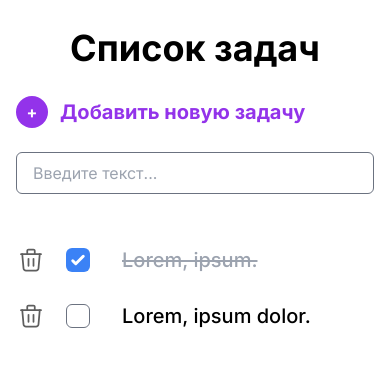
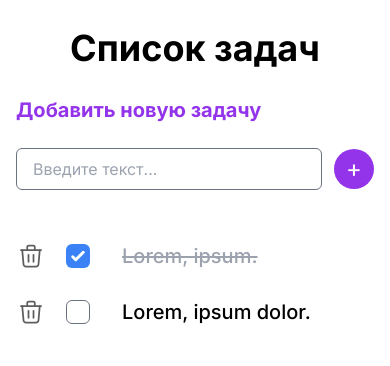
Before and after one commit to z-takaev/react-todo-app, a React (Create React App) app: page / in a window 390 px wide. Shown: the top 366 px of the page. Built offline with nearby package versions, Linux system fonts and the light colour scheme.

Commit message:
fix mobile layout

```diff
--- a/src/App.js
+++ b/src/App.js
@@ -8,15 +8,18 @@ function App() {
       </header>
 
       <main className="container mx-auto px-4 sm:px-0">
-        <button className="flex items-center text-xl text-purple-600 font-bold cursor-pointer sm:text-2xl before:content-['+'] before:w-8 before:h-8 before:mr-3 before:bg-purple-600 before:text-white before:text-base before:rounded-full before:inline-flex before:justify-center before:items-center">
-          Добавить новую задачу
-        </button>
+        <h2 className="text-xl text-purple-600 font-bold sm:text-2xl">Добавить новую задачу</h2>
 
-        <input
-          className="w-] form-input mt-6  py-2 px-4 text-md w-full sm:text-lg sm:w-[500px] rounded-md placeholder:text-gray-400"
-          type="text"
-          placeholder="Введите текст..."
-        />
+        <div className="flex items-center mt-6">
+          <input
+            className="form-input grow mr-3 py-2 px-4 text-md sm:text-lg sm:max-w-[500px] rounded-md placeholder:text-gray-400"
+            type="text"
+            placeholder="Введите текст..."
+          />
+          <button className="w-10 h-10 bg-purple-600 text-white text-2xl text-bold  rounded-full flex justify-center items-center">
+            +
+          </button>
+        </div>
 
         <ul className="mt-12 w-full sm:w-[500px]">
           <li className="mt-5 flex items-center">
```
